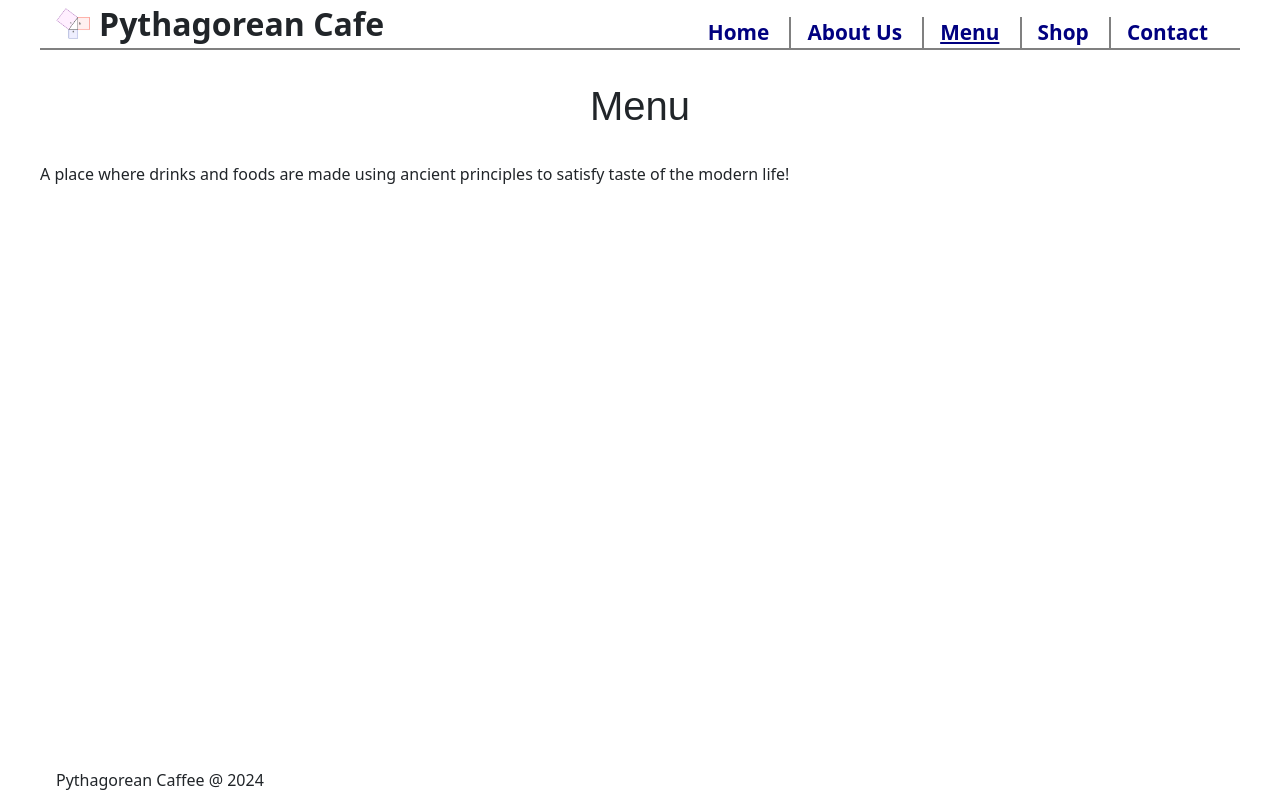
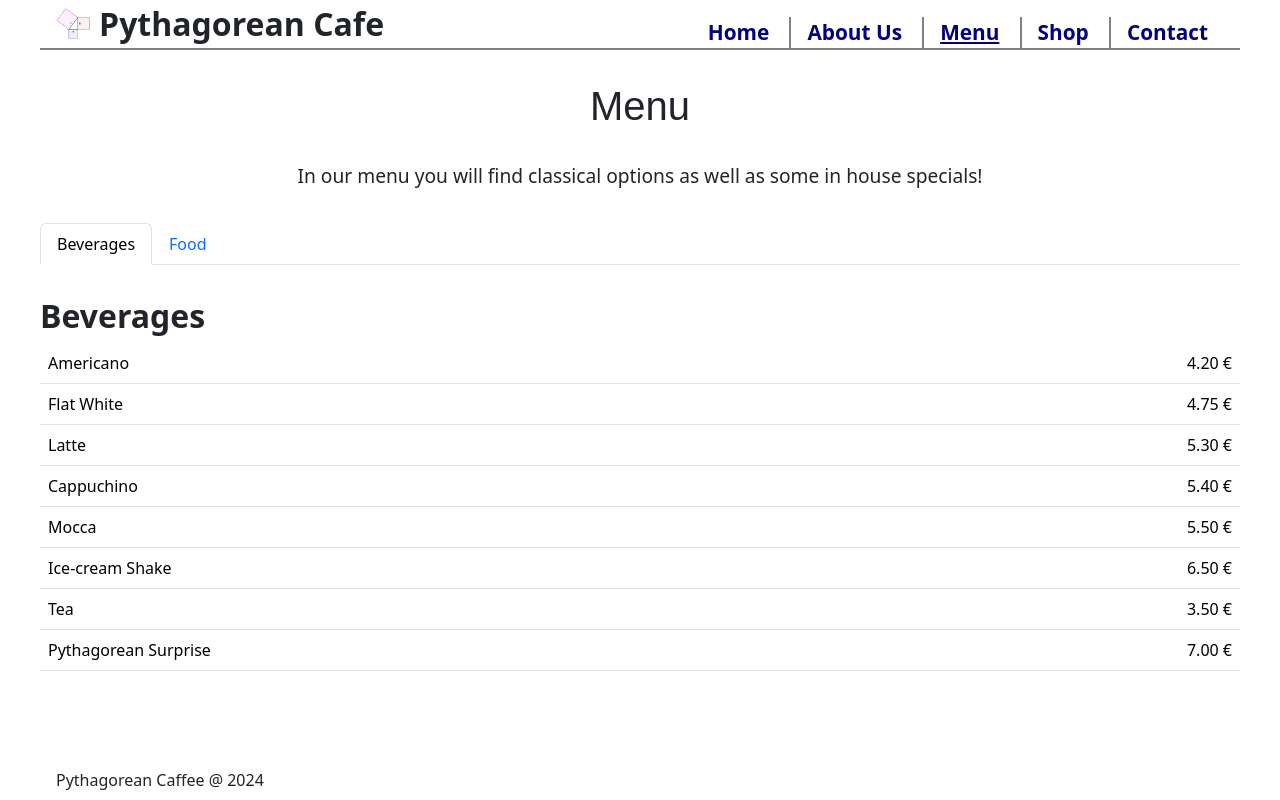
Before and after one commit to r-janovskis/localcafe, a plain HTML site: page menu.html in a window 1280 px wide. Drawn offline with nearby package versions, Linux system fonts and the light colour scheme; a web font is replaced by a local one.

Commit message:
Created content in menu.html. Created script.js with functionality to switch between menu tabs

```diff
--- a/menu.html
+++ b/menu.html
@@ -24,6 +24,8 @@
       crossorigin="anonymous"
       defer
     ></script>
+    <!-- Import out script file -->
+    <script src="./scripts/script.js" defer></script>
     <title>Pythagorean Cafe - Menu</title>
   </head>
   <body>
@@ -45,10 +47,132 @@
     </header>
     <main>
       <h1>Menu</h1>
-      <p>
-        A place where drinks and foods are made using ancient principles to
-        satisfy taste of the modern life!
+      <p class="intro">
+        In our menu you will find classical options as well as some in house
+        specials!
       </p>
+      <div>
+        <nav>
+          <div class="nav nav-tabs" id="nav-tab" role="tablist">
+            <button
+              class="nav-link active"
+              id="nav-home-tab"
+              data-bs-toggle="tab"
+              data-bs-target="#nav-home"
+              type="button"
+              role="tab"
+              aria-controls="nav-home"
+              aria-selected="true"
+            >
+              Beverages
+            </button>
+            <button
+              class="nav-link"
+              id="nav-profile-tab"
+              data-bs-toggle="tab"
+              data-bs-target="#nav-profile"
+              type="button"
+              role="tab"
+              aria-controls="nav-profile"
+              aria-selected="false"
+            >
+              Food
+            </button>
+          </div>
+        </nav>
+        <div class="tab-content" id="nav-tabContent">
+          <div
+            class="tab-pane fade show active"
+            id="nav-home"
+            role="tabpanel"
+            aria-labelledby="nav-home-tab"
+            tabindex="0"
+          >
+            <h2>Beverages</h2>
+            <table class="table table-hover">
+              <tr>
+                <td>Americano</td>
+                <td class="price">4.20 &euro;</td>
+              </tr>
+              <tr>
+                <td>Flat White</td>
+                <td class="price">4.75 &euro;</td>
+              </tr>
+              <tr>
+                <td>Latte</td>
+                <td class="price">5.30 &euro;</td>
+              </tr>
+              <tr>
+                <td>Cappuchino</td>
+                <td class="price">5.40 &euro;</td>
+              </tr>
+              <tr>
+                <td>Mocca</td>
+                <td class="price">5.50 &euro;</td>
+              </tr>
+              <tr>
+                <td>Ice-cream Shake</td>
+                <td class="price">6.50 &euro;</td>
+              </tr>
+              <tr>
+                <td>Tea</td>
+                <td class="price">3.50 &euro;</td>
+              </tr>
+              <tr>
+                <td>Pythagorean Surprise</td>
+                <td class="price">7.00 &euro;</td>
+              </tr>
+            </table>
+          </div>
+          <div
+            class="tab-pane fade"
+            id="nav-profile"
+            role="tabpanel"
+            aria-labelledby="nav-profile-tab"
+            tabindex="0"
+          >
+            <h2>Food</h2>
+            <table class="table table-hover">
+              <tr>
+                <td>Accurate Brownie</td>
+                <td class="price">3.95 &euro;</td>
+              </tr>
+              <tr>
+                <td>Millionare Square</td>
+                <td class="price">3.45 &euro;</td>
+              </tr>
+              <tr>
+                <td>Precise Chocholate Chip Cookie</td>
+                <td class="price">3.95 &euro;</td>
+              </tr>
+              <tr>
+                <td>Cinnamone Swirl</td>
+                <td class="price">3.45 &euro;</td>
+              </tr>
+              <tr>
+                <td>Colourful Ice-cream</td>
+                <td class="price">4.45 &euro;</td>
+              </tr>
+              <tr>
+                <td>Fruit Salad & cream</td>
+                <td class="price">8.45 &euro;</td>
+              </tr>
+              <tr>
+                <td>Puffy Muffin</td>
+                <td class="price">3.95 &euro;</td>
+              </tr>
+              <tr>
+                <td>Buttery Scone</td>
+                <td class="price">3.45 &euro;</td>
+              </tr>
+              <tr>
+                <td>Pythagorean Special Cake</td>
+                <td class="price">4.95 &euro;</td>
+              </tr>
+            </table>
+          </div>
+        </div>
+      </div>
     </main>
     <footer>
       <p>Pythagorean Caffee @ 2024</p>
--- /dev/null
+++ b/scripts/script.js
@@ -0,0 +1,10 @@
+// Snippet from bootstrap to get tabs in displaying different menus (drinks/foods) in menu.html
+const triggerTabList = document.querySelectorAll("#myTab button");
+triggerTabList.forEach((triggerEl) => {
+  const tabTrigger = new bootstrap.Tab(triggerEl);
+
+  triggerEl.addEventListener("click", (event) => {
+    event.preventDefault();
+    tabTrigger.show();
+  });
+});
--- a/styles/styles.css
+++ b/styles/styles.css
@@ -179,3 +179,13 @@ h2 {
   list-style: none;
   margin-top: 0.5rem;
 }
+
+/*
+  -------------------------------------------------------------------------------------------------------------------------------
+  menu.html formatting
+  --------------------------------------------------------------------------------------------------------------------------------
+*/
+
+.price {
+  text-align: right;
+}
```
